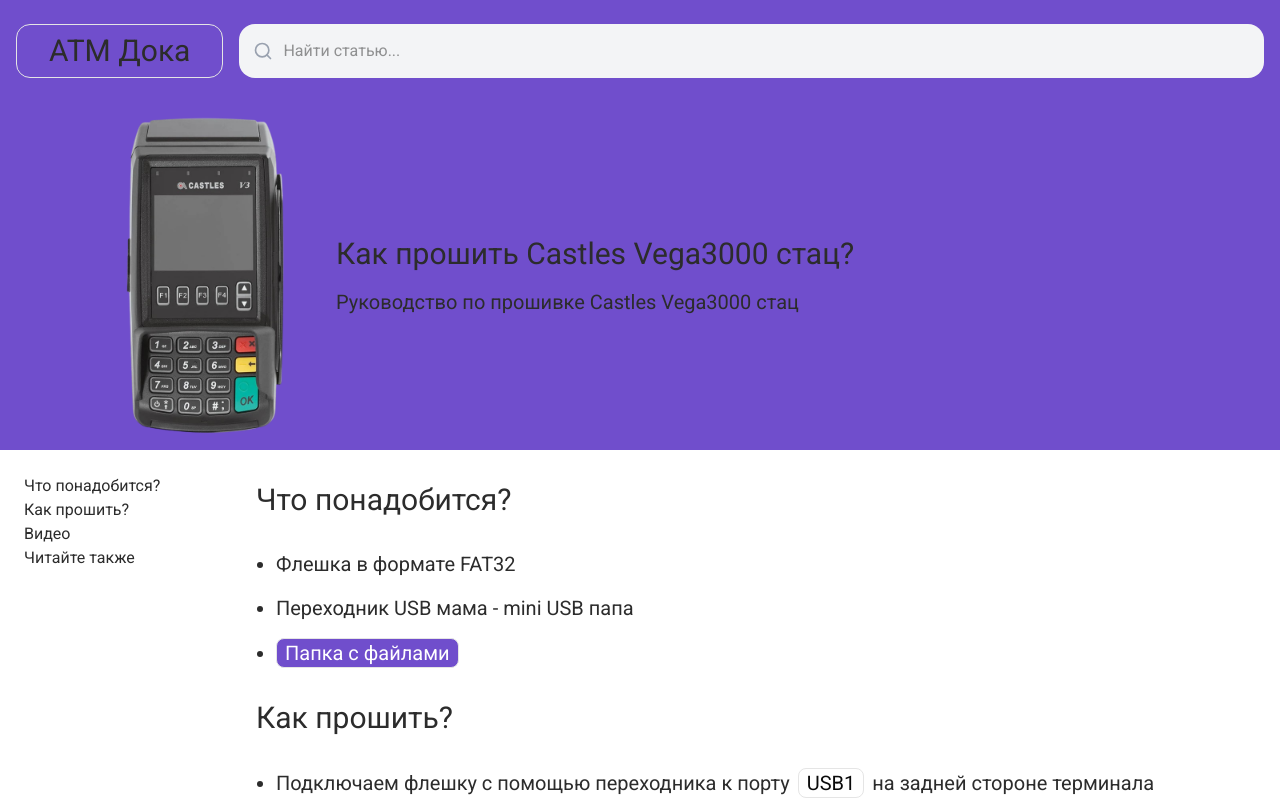
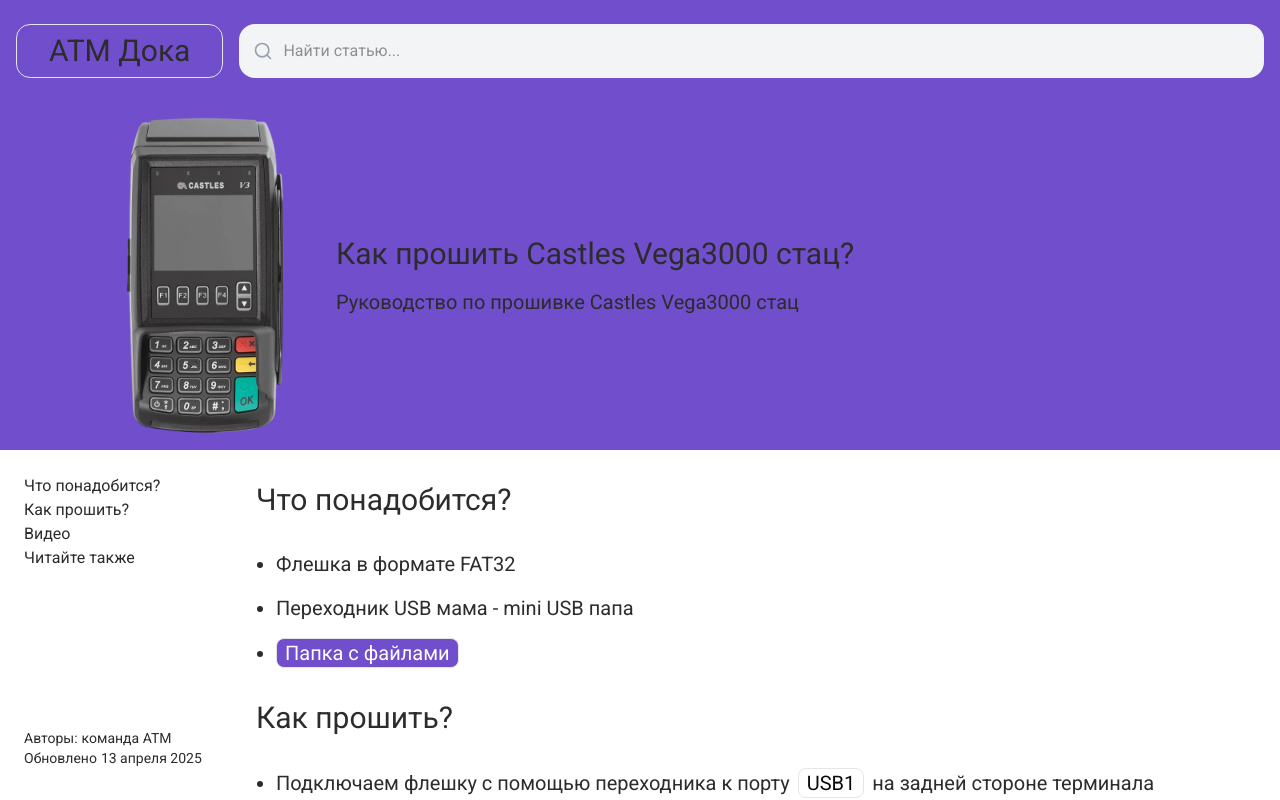
Before and after one commit to Kravchenko-Sergey/atm-doka, a Next.js app: page /posts/castles-vega3000 in a window 1280 px wide. Shown: the top 800 px of the page. Built offline with nearby package versions, Linux system fonts and the light colour scheme.

Commit message:
add post info

```diff
--- a/src/app/layout.tsx
+++ b/src/app/layout.tsx
@@ -62,7 +62,7 @@
 				<link rel='manifest' href='/site.webmanifest' />
 			</head>
 			<body
-				className={`px-4 w-full h-screen text-[#2C2C2C] flex flex-col items-center box-border position: relative top:102px ${theme}`}
+				className={`px-4 w-full h-screen text-[#2C2C2C] flex flex-col items-center box-border position: relative top:102px ${theme} overflow-x-hidden`}
 			>
 				<header
 					className='px-4 py-4 w-full flex items-center justify-center fixed top-0 z-30 md:py-6'
--- a/src/app/page.tsx
+++ b/src/app/page.tsx
@@ -71,7 +71,7 @@
 
 	return (
 		<>
-			<div className='px-4 py-21 max-w-[1580px] flex align-center justify-center'>
+			<div className='px-4 pt-32 pb-21 max-w-[1580px] flex align-center justify-center md:py-21'>
 				<img src='/logo_atm2x.png' alt='atm' />
 			</div>
 			<div className='px-4 max-w-[1580px] flex gap-4 flex-wrap lg:flex-nowrap'>
--- a/src/app/posts/[url]/page.tsx
+++ b/src/app/posts/[url]/page.tsx
@@ -79,7 +79,7 @@
 				</Accordion>
 			</div>
 			<div className='flex'>
-				<aside className='flex-col justify-between min-w-[240px] hidden md:flex'>
+				<aside className='flex-col flex-auto justify-between min-w-[240px] hidden md:flex'>
 					<ul className='p-6 flex flex-col sticky top-[102px] left-0 z-20'>
 						{post?.contentItems.map((item, index) => (
 							<li key={item} className='min-w-[140px] hover:underline'>
@@ -87,21 +87,23 @@
 							</li>
 						))}
 					</ul>
+					<footer
+						className='px-6 py-8 text-sm sticky bottom-0 z-10 flex flex-col'
+						aria-label='Информация об обновлении'
+					>
+						<div className='flex flex-wrap gap-x-1'>
+							<p>Авторы:</p>
+							<p>команда АТМ</p>
+						</div>
+						<div className='flex flex-wrap gap-x-1'>
+							<p>Обновлено</p>
+							<time dateTime='2025-04-13'>{post?.updatedAt}</time>
+						</div>
+					</footer>
 				</aside>
 				<div className='w-full max-w-[1540px] flex-auto'>
 					<div className='px-4 w-full max-w-[1308px]'>{post?.content}</div>
-					<div className='pt-16 pb-8 max-w-[1276px] text-xl flex flex-wrap items-center justify-center gap-2'>
-						<p>Нашли ошибку?</p>
-						<p>Хотите улучшить статью?</p>
-						<Link
-							href='https://t.me/+CznWcCGr6H03NjMy'
-							target='_blank'
-							className={`${badgeVariants({ variant: 'outline' })} text-white`}
-							style={{ backgroundColor: post?.bgColor }}
-						>
-							напишите нам!
-						</Link>
-					</div>
+
 					<div className='px-4 w-full max-w-[1308px]'>
 						<h2
 							id={String(post?.contentItems.length)}
@@ -161,6 +163,31 @@
 								/>
 							</Link>
 						</div>
+						<div
+							className='px-6 py-12 text-lg border rounded-md flex flex-col items-center justify-center md:hidden'
+							aria-label='Информация об обновлении'
+						>
+							<div className='flex flex-wrap gap-x-1'>
+								<p>Авторы:</p>
+								<p>команда АТМ</p>
+							</div>
+							<div className='flex flex-wrap gap-x-1'>
+								<p>Обновлено</p>
+								<time dateTime='2025-04-13'>{post?.updatedAt}</time>
+							</div>
+						</div>
+						<div className='py-8 max-w-[1276px] text-xl flex flex-wrap items-center justify-center gap-2 md:mt-24'>
+							<p>Нашли ошибку?</p>
+							<p>Хотите улучшить статью?</p>
+							<Link
+								href='https://t.me/+CznWcCGr6H03NjMy'
+								target='_blank'
+								className={`${badgeVariants({ variant: 'outline' })} text-white`}
+								style={{ backgroundColor: post?.bgColor }}
+							>
+								напишите нам!
+							</Link>
+						</div>
 					</div>
 				</div>
 			</div>
--- a/src/state/store.tsx
+++ b/src/state/store.tsx
@@ -20,6 +20,7 @@
 	image: string
 	bgColor: string
 	bgImage: string
+	updatedAt: string
 	tags: string[]
 	content: JSX.Element
 	contentItems: string[]
@@ -118,6 +119,7 @@
 			image: '/evo5i.png',
 			bgColor: '#f15024',
 			bgImage: '/sberbg.jpg',
+			updatedAt: '13 апреля 2025',
 			tags: ['#Сбер', '#Эвотор', '#Прошивка'],
 			contentItems: ['Что понадобится?', 'Как прошить?', 'Читайте также'],
 			content: (
@@ -270,6 +272,7 @@
 			image: '/evo72.png',
 			bgColor: '#f15024',
 			bgImage: '/sberbg.jpg',
+			updatedAt: '13 апреля 2025',
 			tags: ['#Сбер', '#Эвотор', '#Прошивка'],
 			contentItems: ['Что понадобится?', 'Как прошить?', 'Читайте также'],
 			content: (
@@ -346,6 +349,7 @@
 			image: '/evo73.png',
 			bgColor: '#f15024',
 			bgImage: '/sberbg.jpg',
+			updatedAt: '13 апреля 2025',
 			tags: ['#Сбер', '#Эвотор', '#Прошивка'],
 			contentItems: ['Что понадобится?', 'Как прошить?', 'Читайте также'],
 			content: (
@@ -422,6 +426,7 @@
 			image: '/evo10.png',
 			bgColor: '#f15024',
 			bgImage: '/sberbg.jpg',
+			updatedAt: '13 апреля 2025',
 			tags: ['#Сбер', '#Эвотор', '#Прошивка'],
 			contentItems: ['Что понадобится?', 'Как прошить?', 'Читайте также'],
 			content: (
@@ -499,6 +504,7 @@
 			image: '/evo6.png',
 			bgColor: '#f15024',
 			bgImage: '/sberbg.jpg',
+			updatedAt: '13 апреля 2025',
 			tags: ['#Сбер', '#Эвотор', '#Прошивка'],
 			contentItems: [
 				'Что понадобится?',
@@ -636,6 +642,7 @@
 			image: '/p10.png',
 			bgColor: '#C0C0C0',
 			bgImage: '/sberbg.jpg',
+			updatedAt: '13 апреля 2025',
 			tags: ['#Сбер', '#Kozen', '#Прошивка'],
 			contentItems: [
 				'Что понадобится?',
@@ -736,6 +743,7 @@
 			image: '/p12.png',
 			bgColor: '#C0C0C0',
 			bgImage: '/sberbg.jpg',
+			updatedAt: '13 апреля 2025',
 			tags: ['#Сбер', '#Kozen', '#Прошивка'],
 			contentItems: [
 				'Что понадобится?',
@@ -836,6 +844,7 @@
 			image: '/s80.png',
 			bgColor: '#08a4e1',
 			bgImage: '/sberbg.jpg',
+			updatedAt: '13 апреля 2025',
 			tags: ['#Сбер', '#Pax', '#Прошивка'],
 			contentItems: [
 				'Что понадобится?',
@@ -925,6 +934,7 @@
 			image: '/s90.png',
 			bgColor: '#08a4e1',
 			bgImage: '/sberbg.jpg',
+			updatedAt: '13 апреля 2025',
 			tags: ['#Сбер', '#Pax', '#Прошивка'],
 			contentItems: [
 				'Что понадобится?',
@@ -1014,6 +1024,7 @@
 			image: '/sp30.png',
 			bgColor: '#08a4e1',
 			bgImage: '/sberbg.jpg',
+			updatedAt: '13 апреля 2025',
 			tags: ['#Сбер', '#Pax', '#Прошивка'],
 			contentItems: [
 				'Что понадобится?',
@@ -1121,6 +1132,7 @@
 			image: '/s300.png',
 			bgColor: '#08a4e1',
 			bgImage: '/sberbg.jpg',
+			updatedAt: '13 апреля 2025',
 			tags: ['#Сбер', '#Pax', '#Прошивка'],
 			contentItems: [
 				'Что понадобится?',
@@ -1252,6 +1264,7 @@
 			image: '/s200.png',
 			bgColor: '#08a4e1',
 			bgImage: '/sberbg.jpg',
+			updatedAt: '13 апреля 2025',
 			tags: ['#Сбер', '#Pax', '#Прошивка'],
 			contentItems: [
 				'Что понадобится?',
@@ -1376,6 +1389,7 @@
 			image: '/q25.png',
 			bgColor: '#08a4e1',
 			bgImage: '/sberbg.jpg',
+			updatedAt: '13 апреля 2025',
 			tags: ['#Сбер', '#Pax', '#Прошивка'],
 			contentItems: [
 				'Что понадобится?',
@@ -1515,6 +1529,7 @@
 			image: '/vx520.png',
 			bgColor: '#6effd2',
 			bgImage: '/sberbg.jpg',
+			updatedAt: '13 апреля 2025',
 			tags: ['#Сбер', '#VeriFone', '#Прошивка'],
 			contentItems: [
 				'Что понадобится?',
@@ -1641,6 +1656,7 @@
 			image: '/vx820.png',
 			bgColor: '#6effd2',
 			bgImage: '/sberbg.jpg',
+			updatedAt: '13 апреля 2025',
 			tags: ['#Сбер', '#VeriFone', '#Прошивка'],
 			contentItems: [
 				'Что понадобится?',
@@ -1761,6 +1777,7 @@
 			image: '/ict220.png',
 			bgColor: '#41e747',
 			bgImage: '/sberbg.jpg',
+			updatedAt: '13 апреля 2025',
 			tags: ['#Сбер', '#Ingenico', '#Прошивка'],
 			contentItems: [
 				'Что понадобится?',
@@ -1922,6 +1939,7 @@
 			image: '/ipp320.png',
 			bgColor: '#41e747',
 			bgImage: '/sberbg.jpg',
+			updatedAt: '13 апреля 2025',
 			tags: ['#Сбер', '#Ingenico', '#Прошивка'],
 			contentItems: [
 				'Что понадобится?',
@@ -2158,6 +2176,7 @@
 			image: '/iwl220.png',
 			bgColor: '#41e747',
 			bgImage: '/sberbg.jpg',
+			updatedAt: '13 апреля 2025',
 			tags: ['#Сбер', '#Ingenico', '#Прошивка'],
 			contentItems: [
 				'Что понадобится?',
@@ -2288,6 +2307,7 @@
 			image: '/t2.png',
 			bgColor: '#ffd829',
 			bgImage: '/sberbg.jpg',
+			updatedAt: '13 апреля 2025',
 			tags: ['#Сбер', '#Tactilion', '#Прошивка'],
 			contentItems: [
 				'Что понадобится?',
@@ -2379,6 +2399,7 @@
 			image: '/v3st.png',
 			bgColor: '#704ecc',
 			bgImage: '/sberbg.jpg',
+			updatedAt: '13 апреля 2025',
 			tags: ['#Сбер', '#Castles', '#Прошивка'],
 			contentItems: [
 				'Что понадобится?',
@@ -2483,6 +2504,7 @@
 			image: '/v3mob.png',
 			bgColor: '#704ecc',
 			bgImage: '/sberbg.jpg',
+			updatedAt: '13 апреля 2025',
 			tags: ['#Сбер', '#Castles', '#Прошивка'],
 			contentItems: [
 				'Что понадобится?',
@@ -2584,6 +2606,7 @@
 			image: '/v3ikr.png',
 			bgColor: '#704ecc',
 			bgImage: '/sberbg.jpg',
+			updatedAt: '13 апреля 2025',
 			tags: ['#Сбер', '#Castles', '#Прошивка'],
 			contentItems: [
 				'Что понадобится?',
```
